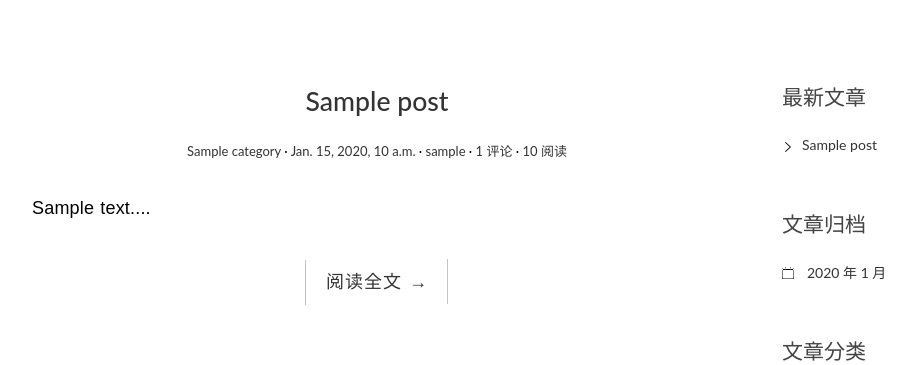
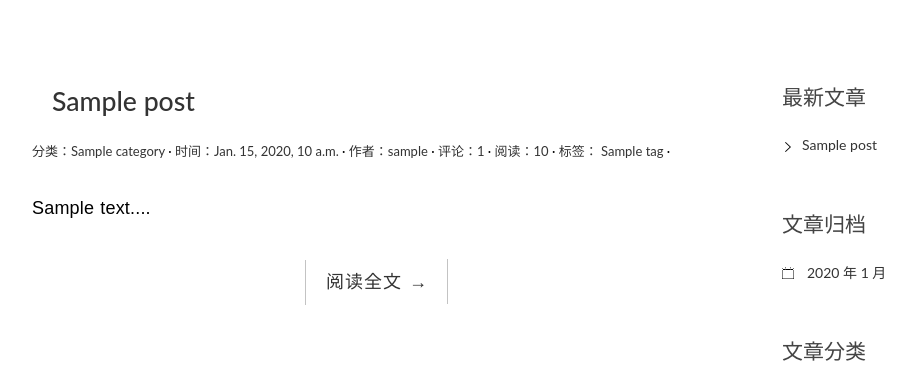
Before and after one commit to 13996168634/django-blog, a Django app: page / in a window 1280 px wide. Shown: the part 91-456 px from the top of the page, without its empty margins (68-983 px from the left). Run offline with Django 3.2, Linux system fonts and the light colour scheme; tables that the repository leaves empty hold one stand-in row (values such as "Sample post"); some libraries are stand-ins or nearby versions.

Commit message:
调整标题和分类标签等的css样式。

```diff
--- a/blog/static/blog/css/custom.css
+++ b/blog/static/blog/css/custom.css
@@ -219,7 +219,7 @@ img {
 }
 
 .entry-title {
-    text-align: center;
+    text-align: left;
     font-size: 1.9em;
     margin-bottom: 20px;
     line-height: 1.6;
@@ -227,7 +227,7 @@ img {
 }
 
 .entry-meta {
-    text-align: center;
+    text-align: left;
     color: #DDDDDD;
     font-size: 13px;
     margin-bottom: 30px;
@@ -241,6 +241,8 @@ img {
 }
 
 .post-category::after,
+.views-count::after,
+.post-tag::after,
 .post-date::after,
 .post-author::after,
 .comments-link::after {
--- a/templates/blog/index.html
+++ b/templates/blog/index.html
@@ -12,13 +12,26 @@
                 <a href="{{ post.get_absolute_url }}">{{ post.title }}</a>
             </h1>
             <div class="entry-meta">
-                <span class="post-category"><a href="{% url 'blog:category' post.category.pk %}">{{ post.category }}</a></span>
+                <span class="post-category"><a href="{% url 'blog:category' post.category.pk %}">分类：{{ post.category }}</a></span>
                 <span class="post-date"><a href="#"><time class="entry-date"
-                                                          datetime="{{ post.created_time }}">{{ post.created_time }}</time></a></span>
-                <span class="post-author"><a href="#">{{ post.author }}</a></span>
-                <span class="comments-link"><a href="{{ post.get_absolute_url }}#comment-area">{{ post.comment_set.count }} 评论</a></span>
-                <span class="views-count"><a href="{{ post.get_absolute_url }}">{{ post.views }} 阅读</a></span>
+                                                          datetime="{{ post.created_time }}">时间：{{ post.created_time }}</time></a></span>
+                <span class="post-author"><a href="#">作者：{{ post.author }}</a></span>
+                <span class="comments-link"><a href="{{ post.get_absolute_url }}#comment-area">评论：{{ post.comment_set.count }}</a></span>
+                <span class="views-count"><a href="{{ post.get_absolute_url }}">阅读：{{ post.views }}</a></span>
+                <span class="post-tag">
+                    <a>标签：</a>
+                    {% for tag in post.tags.all %}
+                        <a href="{% url 'blog:tag' tag.pk %}">{{ tag.name }}</a>
+                    {% endfor %}
+                </span>
             </div>
+{#            <div class="entry-meta">#}
+{#                {% for tag in post.tags.all %}#}
+{#                    <span>#}
+{#                        <a href="{% url 'blog:tag' tag.pk %}">{{ tag.name }}</a>#}
+{#                    </span>#}
+{#                {% endfor %}#}
+{#            </div>#}
         </header>
         <div class="entry-content clearfix">
 {#            <p>{{ post.body|truncatechars:54 }}</p>#}
```
